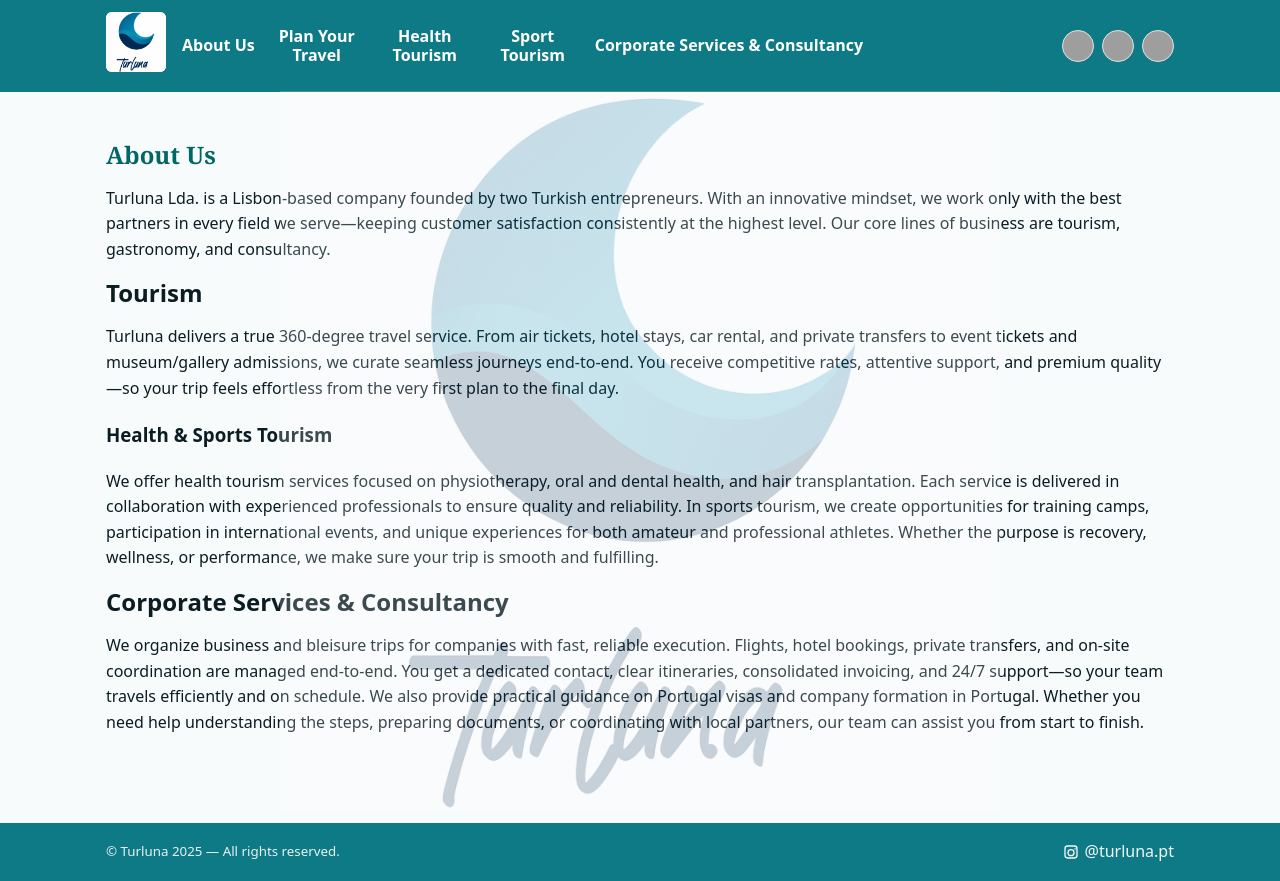
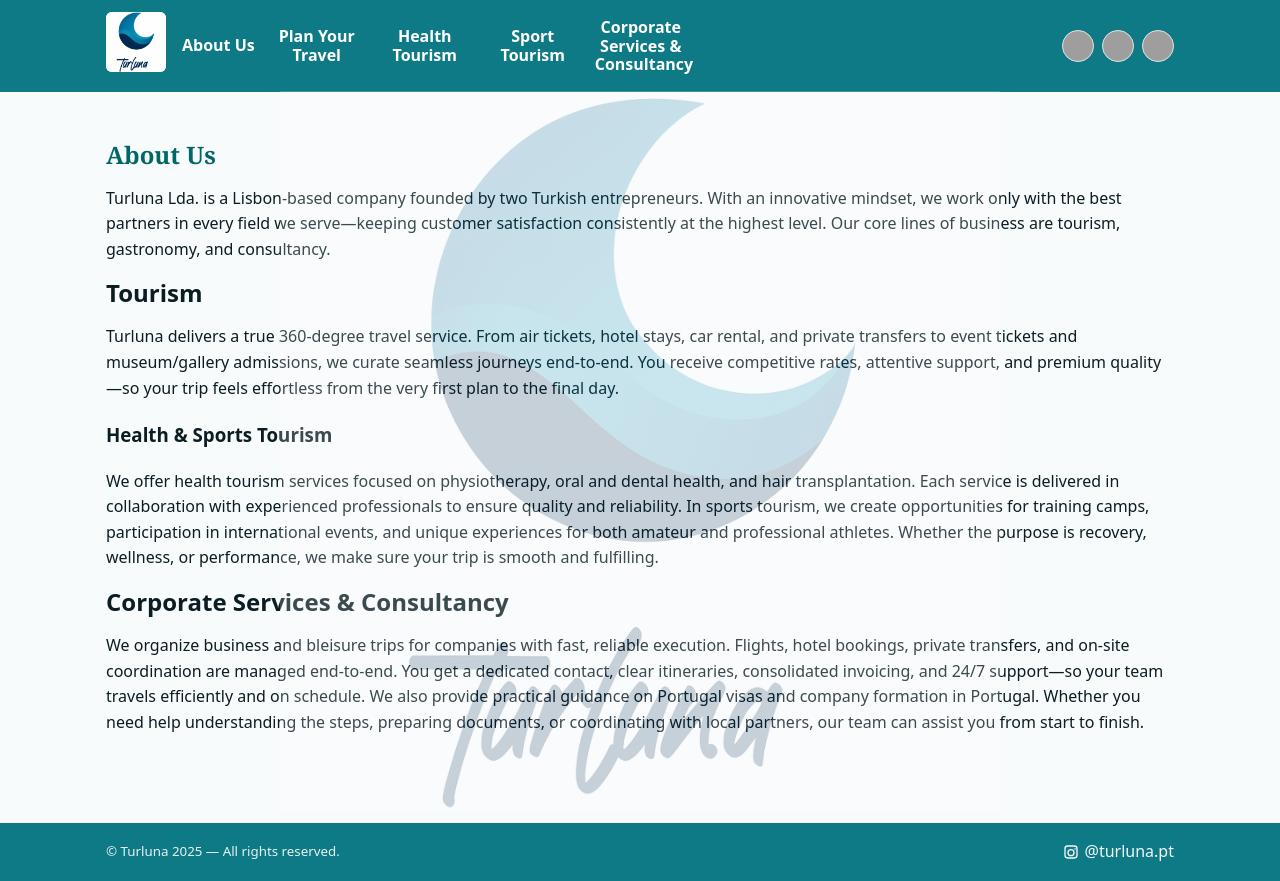
Before and after one commit to Egedo351/turluna-site, a website: page about.html in a window 1280 px wide. Drawn offline with Linux system fonts and the light colour scheme; grey boxes are pictures that could not be loaded.

Commit message:
Update about.html

```diff
--- a/about.html
+++ b/about.html
@@ -27,7 +27,7 @@
       <a href="health.html" class="break" data-i18n="nav.health"></a>
       <a href="sport.html" class="break" data-i18n="nav.sport"></a>
       <!-- MENÜ ETİKETİ DÜZELTİLDİ -->
-      <a href="consultancy.html" class="active" data-i18n="nav.consultancy"></a>
+      <a href="consultancy.html" class="break active" data-i18n="nav.consultancy"></a>
       <div class="lang-switch flags">
         <button class="lang-btn" data-lang="en" onclick="egedoSetLang('en')" aria-label="English"   style="background-image:url('https://flagcdn.com/w40/gb.png');"></button>
         <button class="lang-btn" data-lang="tr" onclick="egedoSetLang('tr')" aria-label="Türkçe"    style="background-image:url('https://flagcdn.com/w40/tr.png');"></button>
```
